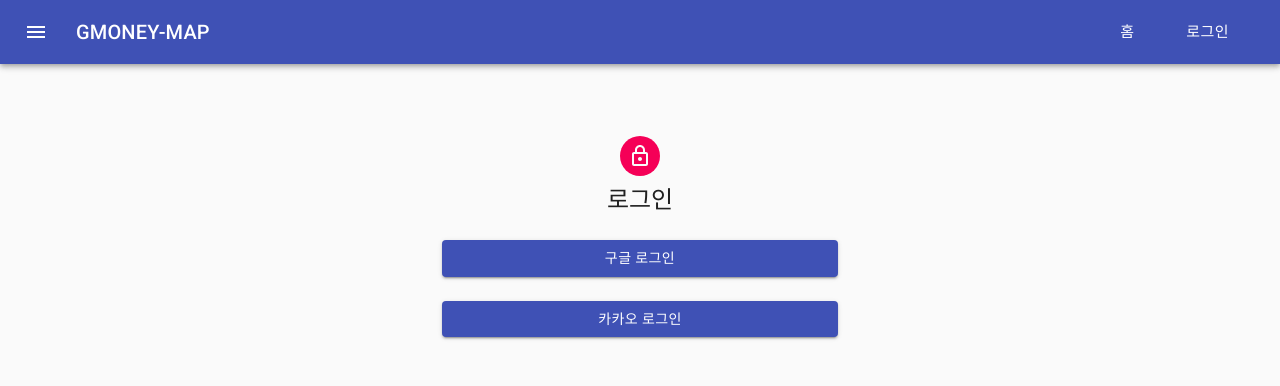
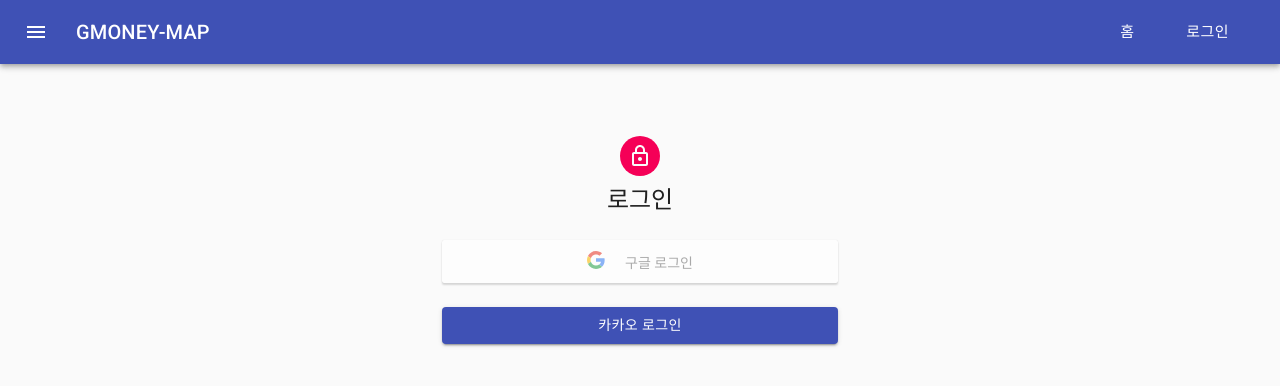
Before and after one commit to wonsang21/Gmoney_MAP-client, a React (Create React App) app: page /signin in a window 1280 px wide. Shown: the top 386 px of the page. Built offline with nearby package versions, Linux system fonts and the light colour scheme.

Commit message:
Complete GoogleLogin

```diff
--- a/package.json
+++ b/package.json
@@ -16,7 +16,9 @@
     "rules": {
       "react/prefer-stateless-function": 0,
       "react/jsx-filename-extension": 0,
-      "react/jsx-one-expression-per-line": 0
+      "react/jsx-one-expression-per-line": 0,
+      "react/prop-types": 0,
+      "react/self-closing-comp": 0
     },
     "env": {
       "browser": true
@@ -25,6 +27,7 @@
   "dependencies": {
     "@material-ui/core": "^4.11.0",
     "@material-ui/icons": "^4.9.1",
+    "@mdi/js": "^5.3.45",
     "@testing-library/jest-dom": "^4.2.4",
     "@testing-library/react": "^9.5.0",
     "@testing-library/user-event": "^7.2.1",
@@ -33,6 +36,7 @@
     "open-color": "^1.7.0",
     "react": "^16.13.1",
     "react-dom": "^16.13.1",
+    "react-google-login": "^5.1.21",
     "react-router-dom": "^5.2.0",
     "react-scripts": "3.4.1",
     "styled-components": "^5.1.1"
--- a/src/components/auth/GoogleSignIn.js
+++ b/src/components/auth/GoogleSignIn.js
@@ -0,0 +1,63 @@
+import React, { useState } from 'react';
+import { withRouter } from 'react-router-dom';
+
+import { makeStyles } from '@material-ui/core/styles';
+
+import { GoogleLogin } from 'react-google-login';
+import dotenv from 'dotenv';
+
+/*
+oauth 2.0을 통해서 구글로그인을 구현한다.
+구글로그인 버튼을 클릭시 google객체를 실행한다. (완료)
+서버에 저장할 회원정보를 state값을 저장한다. (완료)
+서버에 회원정보가 담긴 state를 전송한다. (시작전)
+구글로그인 성공후 메인화면에 로그인으로 상태변경을 한다. (완료)
+access token이 만료가 되면 refresh token을 발급받아야한다. (미완료)
+*/
+
+dotenv.config();
+const useStyles = makeStyles((theme) => ({
+  loginbtn: {
+    margin: theme.spacing(3, 0, 0),
+    width: '100%',
+    justifyContent: 'center',
+  },
+}));
+
+const GoogleSingIn = (props) => {
+  console.log('GoogleSignIn props', props);
+  const { signInHandler } = props;
+  const [userInfo, setUserInfo] = useState({
+    userId: '',
+    userName: '',
+    provider: '',
+  });
+
+  const responseGoogle = (res) => {
+    setUserInfo({
+      userId: res.googleId,
+      userName: res.profileObj.name,
+      provider: 'google',
+    });
+    console.log('구글로그인 회원 정보', res);
+    signInHandler(res.profileObj.email);
+    props.history.push('/');
+  };
+
+  const classes = useStyles();
+
+  return (
+    <>
+      <GoogleLogin
+        className={classes.loginbtn}
+        clientId={process.env.REACT_APP_Google}
+        buttonText="구글 로그인"
+        onSuccess={responseGoogle}
+        onFailure={console.error}
+        cookiePolicy="single_host_origin"
+      />
+    </>
+  );
+};
+
+export default withRouter(GoogleSingIn);
--- a/src/components/header/Header.js
+++ b/src/components/header/Header.js
@@ -11,6 +11,11 @@
 import MenuItem from '@material-ui/core/MenuItem';
 import Menu from '@material-ui/core/Menu';
 import Button from '@material-ui/core/Button';
+
+/*
+로그인을 클릭하면 SignIn으로 이동한다. (완료)
+SignIn에서 로그인을 성공하면 버튼이 마이페이지, 로그아웃으로 변경된다. (완료)
+*/
 
 const useStyles = makeStyles((theme) => ({
   root: {
@@ -41,6 +46,18 @@
   const handleClose = () => {
     setAnchorEl(null);
   };
+
+  const logoutGoogle = () => {
+    if (window.gapi) {
+      const auth2 = window.gapi.auth2.getAuthInstance();
+      if (auth2 !== null) {
+        auth2.signOut().then(auth2.disconnect());
+        signInHandler();
+      }
+    }
+    handleClose();
+  };
+
   return (
     <div className={classes.root}>
       <AppBar position="static">
@@ -91,8 +108,8 @@
                 open={open}
                 onClose={handleClose}
               >
-                <MenuItem onClick={handleClose}>Mypage</MenuItem>
-                <MenuItem onClick={handleClose}>Logout</MenuItem>
+                <MenuItem onClick={handleClose}>마이페이지</MenuItem>
+                <MenuItem onClick={logoutGoogle}>로그아웃</MenuItem>
               </Menu>
             </div>
           ) : (
--- a/src/pages/SignIn.js
+++ b/src/pages/SignIn.js
@@ -1,7 +1,5 @@
 import React, { useState } from 'react';
-import { Link, withRouter } from 'react-router-dom';
-import axios from 'axios';
-import oc from 'open-color';
+import { withRouter } from 'react-router-dom';
 
 import { makeStyles } from '@material-ui/core/styles';
 import Container from '@material-ui/core/Container';
@@ -11,10 +9,12 @@
 import CssBaseline from '@material-ui/core/CssBaseline';
 import Button from '@material-ui/core/Button';
 
+import GoogleSignIn from '../components/auth/GoogleSignIn';
+
 /*
 헤더의 로그인버튼을 클릭하면 바디에 구글로그인, 카카오로그인 버튼이 출력된다. (완료)
 박스안에 로그인 버튼 2개를 만든다. (완료)
-클릭시 각각 컴포넌트로 이동한다.(진행중)
+클릭시 각각 컴포넌트로 이동한다.(완료)
 */
 
 const useStyles = makeStyles((theme) => ({
@@ -35,6 +35,7 @@
 
 const SignIn = (props) => {
   console.log('SignIn props', props);
+  const { signInHandler } = props;
   const classes = useStyles();
 
   return (
@@ -47,14 +48,7 @@
         <Typography component="h1" variant="h5">
           로그인
         </Typography>
-        <Button
-          className={classes.loginbtn}
-          fullWidth
-          variant="contained"
-          color="primary"
-        >
-          구글 로그인
-        </Button>
+        <GoogleSignIn signInHandler={signInHandler}></GoogleSignIn>
         <Button
           className={classes.loginbtn}
           fullWidth
```
Also changed, not shown: src/App.js (+8 -0 lines), 1 other file (tests, documents, lock files or other folders).
